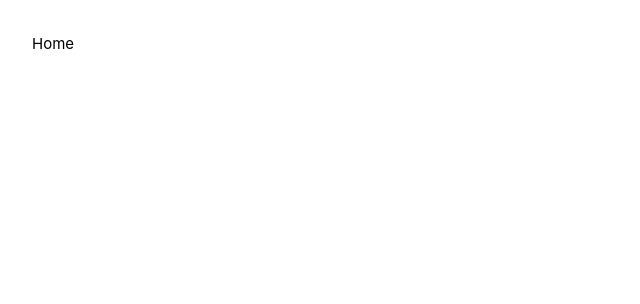
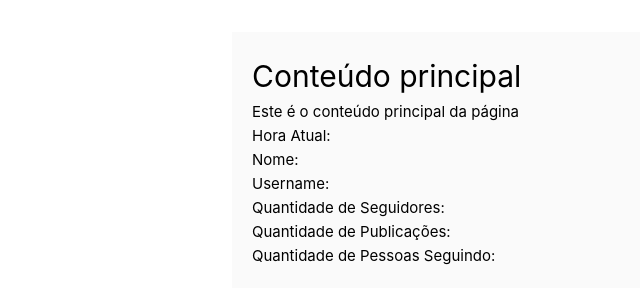
Before and after one commit to EduardoPSRodrigues/Curso-Vue-Js, a Vue app in the folder Clone Instagram VueJS/: page /home in a window 1280 px wide. Shown: the top 304 px of the page, without its empty margins (0-640 px from the left). Built offline with nearby package versions, Linux system fonts and the light colour scheme.

Commit message:
Atualizando a tela Home

```diff
--- a/Clone Instagram VueJS/src/components/Home/HomeInstagram.vue
+++ b/Clone Instagram VueJS/src/components/Home/HomeInstagram.vue
@@ -1,7 +1,23 @@
 <template>
-    <div>
-        <p>Home</p>
-    </div>
+
+ <div class="content" id="conteudo">
+            <h1>Conteúdo principal</h1>
+            <p>Este é o conteúdo principal da página</p>
+
+            <p id="bem-vindo-usuario"></p>
+
+            <p>Hora Atual: <span id="hora-Atual"> </span></p>
+            <p>Nome: <span id="nome-Usuario"> </span></p>
+            <p>Username: <span id="User-Name"> </span></p>
+            <p>Quantidade de Seguidores: <span id="qtd-de-seguidores"> </span></p>
+            <p>Quantidade de Publicações: <span id="qtd-de-publicacoes"> </span></p>
+            <p>Quantidade de Pessoas Seguindo: <span id="qtd-de-pessoas-seguindo"> </span></p>
+
+            <div id="galeria" class="galeria-fotos">
+            </div>
+
+
+        </div>
 </template>
 
 
@@ -12,6 +28,13 @@ export default {
 </script>
 
 
-<style>
+<style scoped>
+
+.content{
+    flex: 1;
+    padding: 20px;
+    background-color: #fafafa;
+    margin-left: 200px;
+}
 
 </style>
```
